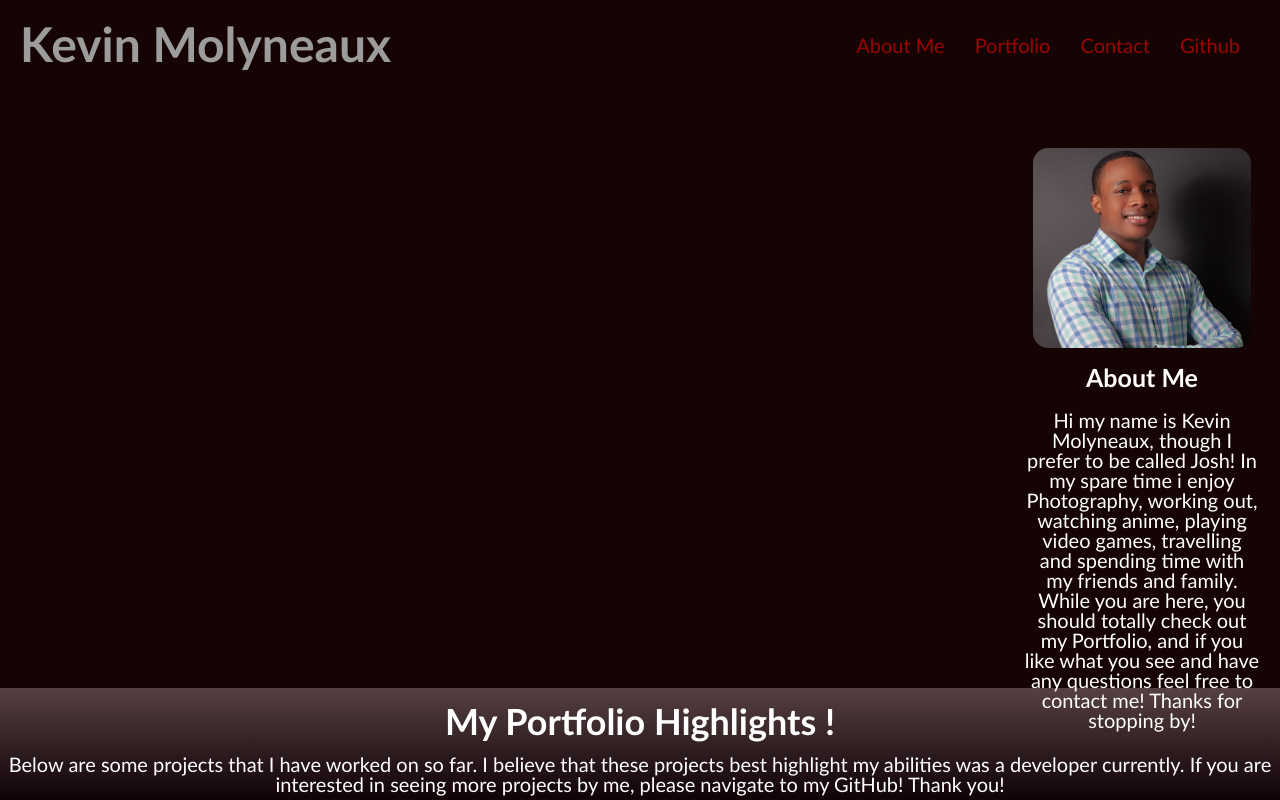
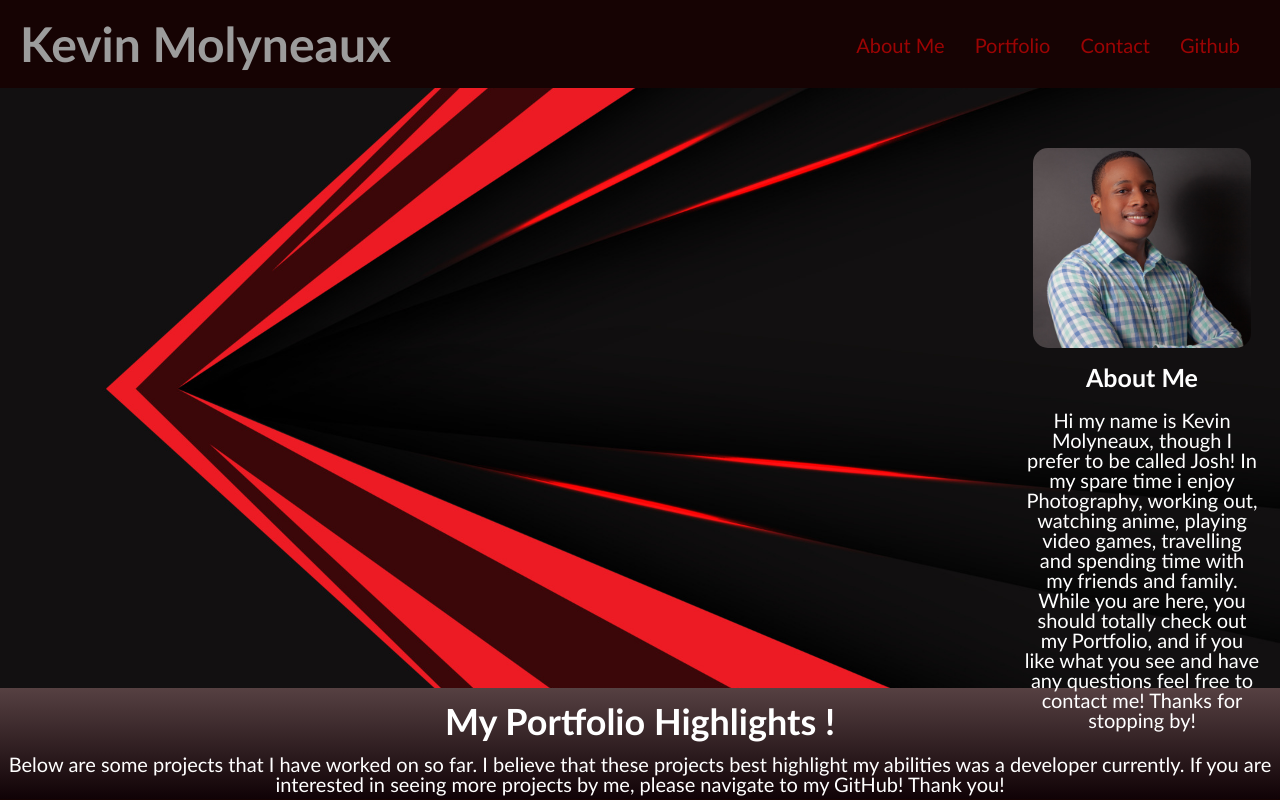
Before and after one commit to molyneauxk93/KevinMolyneaux-Personal-Portfolio, a plain HTML site: page index.html in a window 1280 px wide. Shown: the top 800 px of the page. Drawn offline with Linux system fonts and the light colour scheme; the site is published under a folder, as on GitHub Pages, so addresses that start at the root find nothing.

Commit message:
Updated CSS path URL for background image

```diff
--- a/assets/css/style.css
+++ b/assets/css/style.css
@@ -69,7 +69,7 @@ p {
     height: 600px;
     width: 100%;
     margin-bottom: 0px;
-    background-image: url("/assets/images/banner-graphic.jpg");
+    background-image: url("../images/banner-graphic.jpg");
     background-size: cover;
     background-position: center;
 }
```
